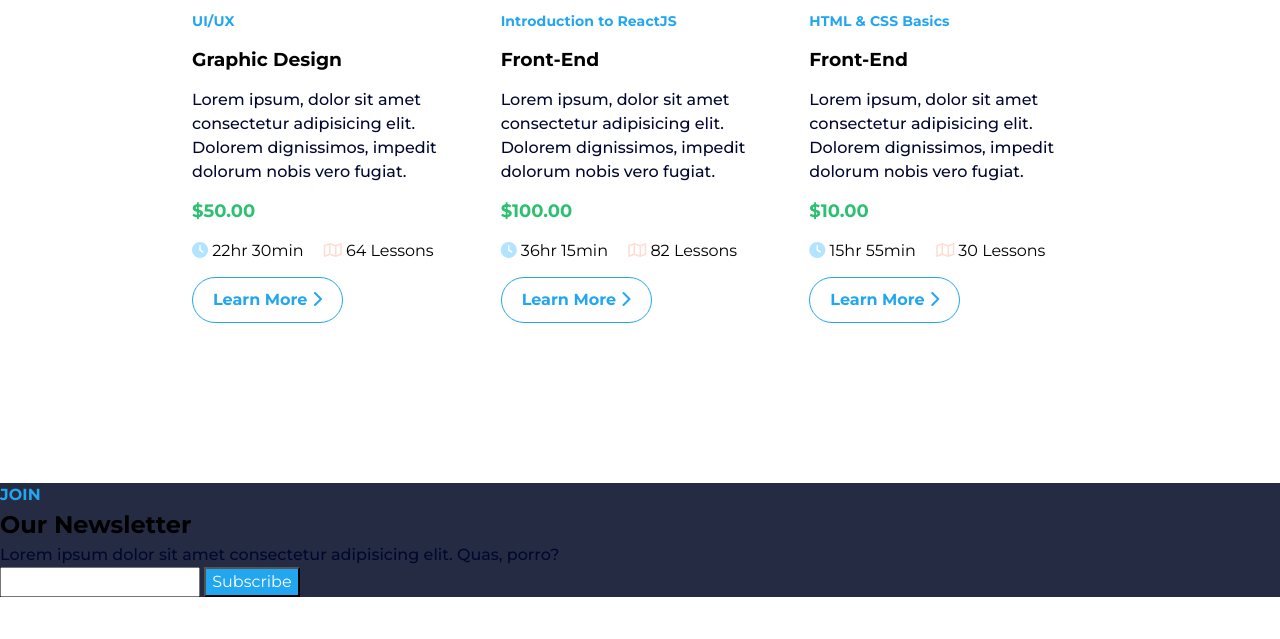
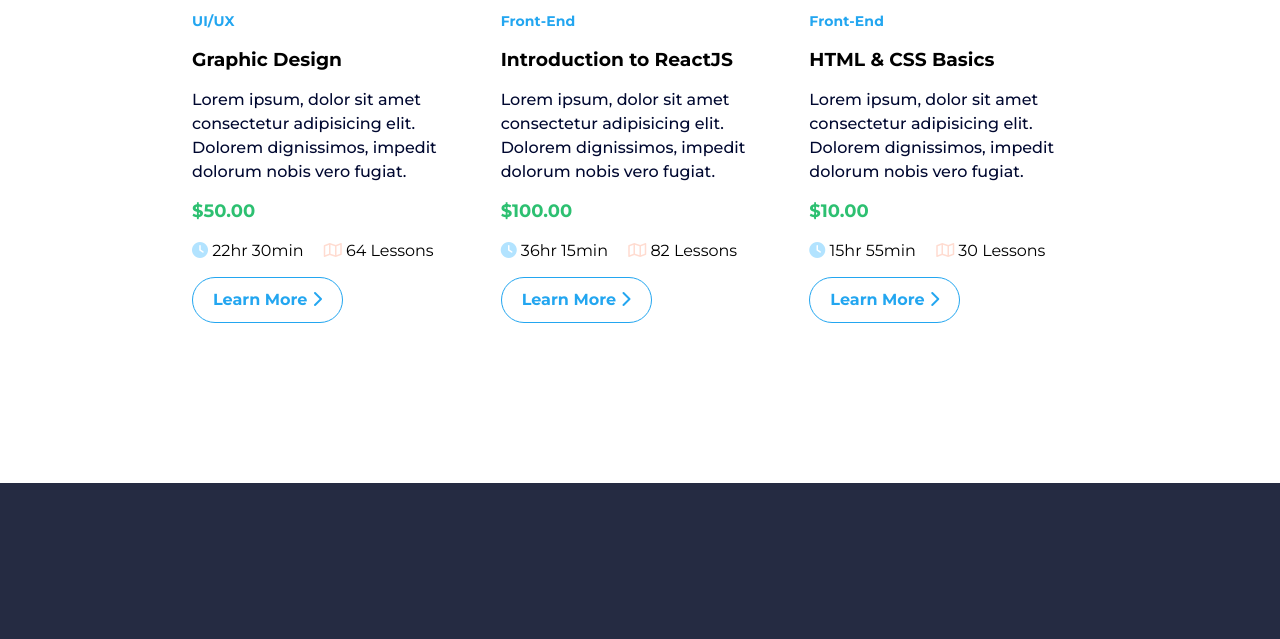
Before and after one commit to nikbgn/html-css-design-projects, a plain HTML site: page Course-Neuro/index.html in a window 1280 px wide. Shown: the part 1612-2251 px from the top of the page. Drawn offline with Linux system fonts and the light colour scheme.

Commit message:
Newsletter Section Done

```diff
--- a/Course-Neuro/index.html
+++ b/Course-Neuro/index.html
@@ -127,8 +127,8 @@
                             <img class="showcase-course-card-thumbnail" src="./images/reactjs.jpg"
                                 alt="Course Thumbnail.">
                         </div>
-                        <h2 class="course-caterogy">Introduction to ReactJS</h2>
-                        <h1 class="course-title">Front-End</h1>
+                        <h2 class="course-caterogy">Front-End</h2>
+                        <h1 class="course-title">Introduction to ReactJS</h1>
                         <p class="course-description">Lorem ipsum, dolor sit amet consectetur adipisicing elit. Dolorem
                             dignissimos, impedit dolorum nobis vero fugiat.</p>
                         <span class="course-price">$100.00</span>
@@ -149,8 +149,8 @@
                             <img class="showcase-course-card-thumbnail" src="./images/html-css.jpg"
                                 alt="Course Thumbnail.">
                         </div>
-                        <h2 class="course-caterogy">HTML & CSS Basics</h2>
-                        <h1 class="course-title">Front-End</h1>
+                        <h2 class="course-caterogy">Front-End</h2>
+                        <h1 class="course-title">HTML & CSS Basics</h1>
                         <p class="course-description">Lorem ipsum, dolor sit amet consectetur adipisicing elit. Dolorem
                             dignissimos, impedit dolorum nobis vero fugiat.</p>
                         <span class="course-price">$10.00</span>
@@ -175,7 +175,7 @@
             <h1 class="newsletter-title">Our Newsletter</h1>
             <p class="newsletter-description">Lorem ipsum dolor sit amet consectetur adipisicing elit. Quas, porro?</p>
             <div class="email-input">
-                <input type="email">
+                <input type="email" placeholder="Your Email">
                 <button class="btn-blue">Subscribe</button>
             </div>
         </section>
--- a/Course-Neuro/styles/main.css
+++ b/Course-Neuro/styles/main.css
@@ -282,3 +282,43 @@
     font-weight: bold;
     color: var(--clr-dark-blue);
 }
+
+.newsletter{
+    margin: 0px auto;
+    padding: 160px 0px;
+    width: 70%;
+    text-align: center;
+}
+
+.newsletter-title{
+    font-size: 40px;
+    color: var(--clr-white);
+}
+
+.newsletter-description{
+    font-size: 14px;
+    letter-spacing: 0.2px;
+    color: var(--clr-white);
+}
+
+.email-input{
+    margin-top: 80px;
+    display: flex;
+    align-items: center;
+    justify-content: center;
+}
+
+.email-input input{
+    padding: 12px;
+    border: none;
+    border-radius: 5px 0px 0px 5px;
+    width: 60%;
+    font-weight: medium;
+}
+
+.email-input button{
+    padding: 12px;
+    border: none;
+    border-radius: 0px 5px 5px 0px;
+    font-weight: medium;
+}
```
